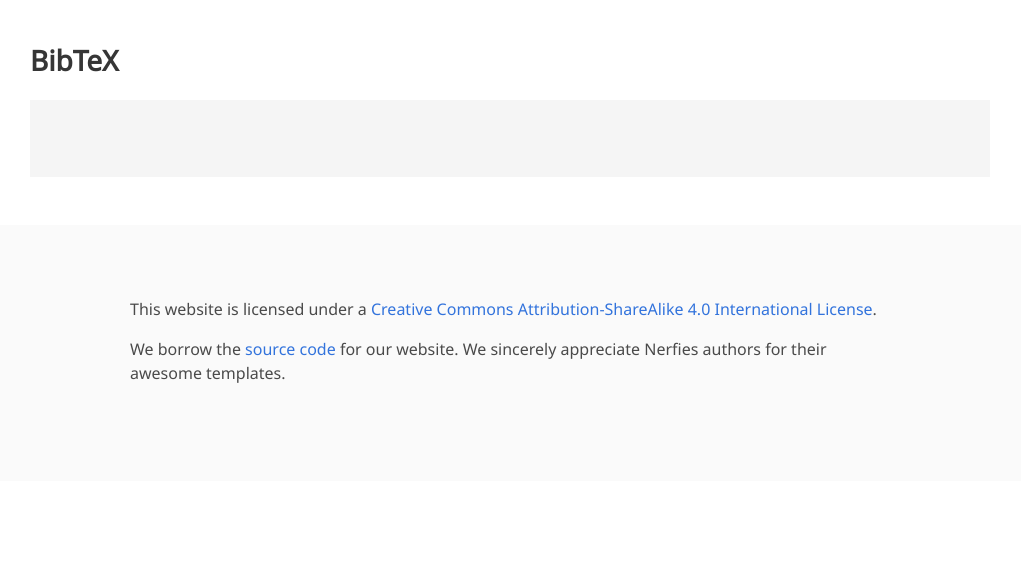
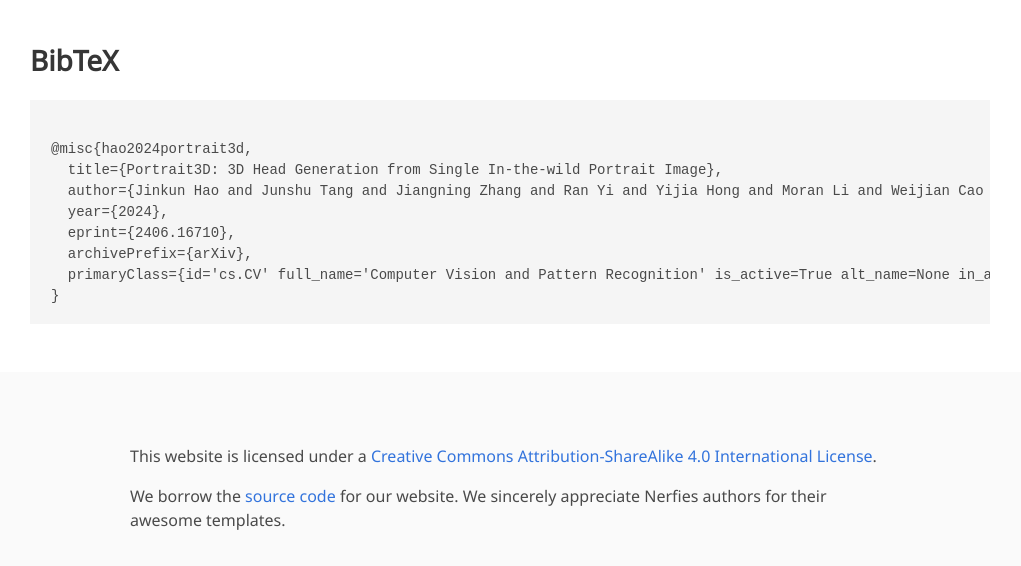
Before and after one commit to jinkun-hao/Portrait3D, a plain HTML site: page index.html in a window 1280 px wide. Shown: the part 2940-3506 px from the top of the page, without its empty margins (130-1151 px from the left). Before the commit the page ends 3421 px from the top, so only its background shows below. Drawn offline with nearby package versions, Linux system fonts and the light colour scheme; some icons are missing; a web font is replaced by a local one.

Commit message:
add bibtex

```diff
--- a/index.html
+++ b/index.html
@@ -287,7 +287,14 @@
   <div class="container is-max-desktop content">
     <h2 class="title">BibTeX</h2>
     <pre><code>
-      <!-- bibtex -->
+@misc{hao2024portrait3d,
+  title={Portrait3D: 3D Head Generation from Single In-the-wild Portrait Image},
+  author={Jinkun Hao and Junshu Tang and Jiangning Zhang and Ran Yi and Yijia Hong and Moran Li and Weijian Cao and Yating Wang and Lizhuang Ma},
+  year={2024},
+  eprint={2406.16710},
+  archivePrefix={arXiv},
+  primaryClass={id='cs.CV' full_name='Computer Vision and Pattern Recognition' is_active=True alt_name=None in_archive='cs' is_general=False description='Covers image processing, computer vision, pattern recognition, and scene understanding. Roughly includes material in ACM Subject Classes I.2.10, I.4, and I.5.'}
+}
 </code></pre>
   </div>
 </section>
```
